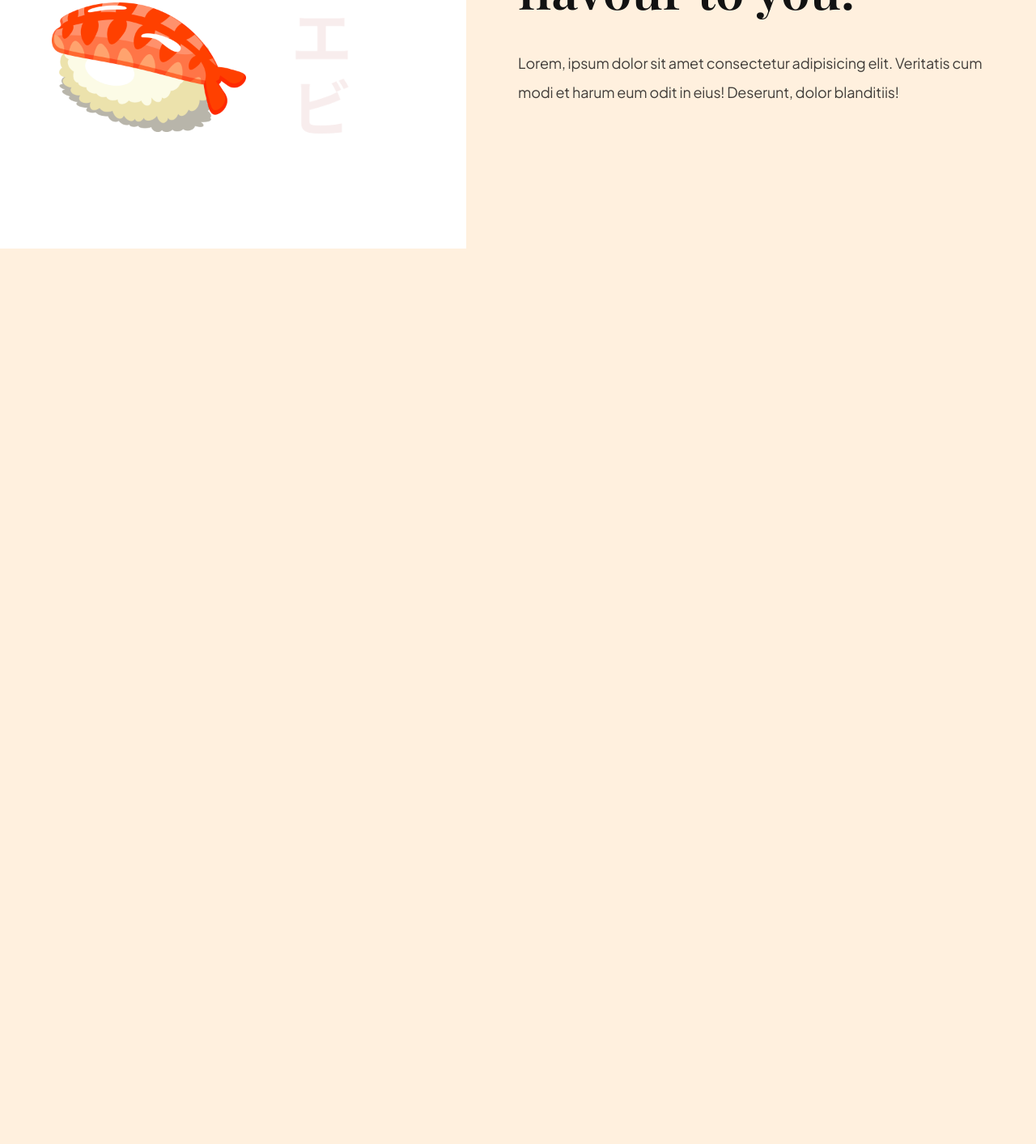
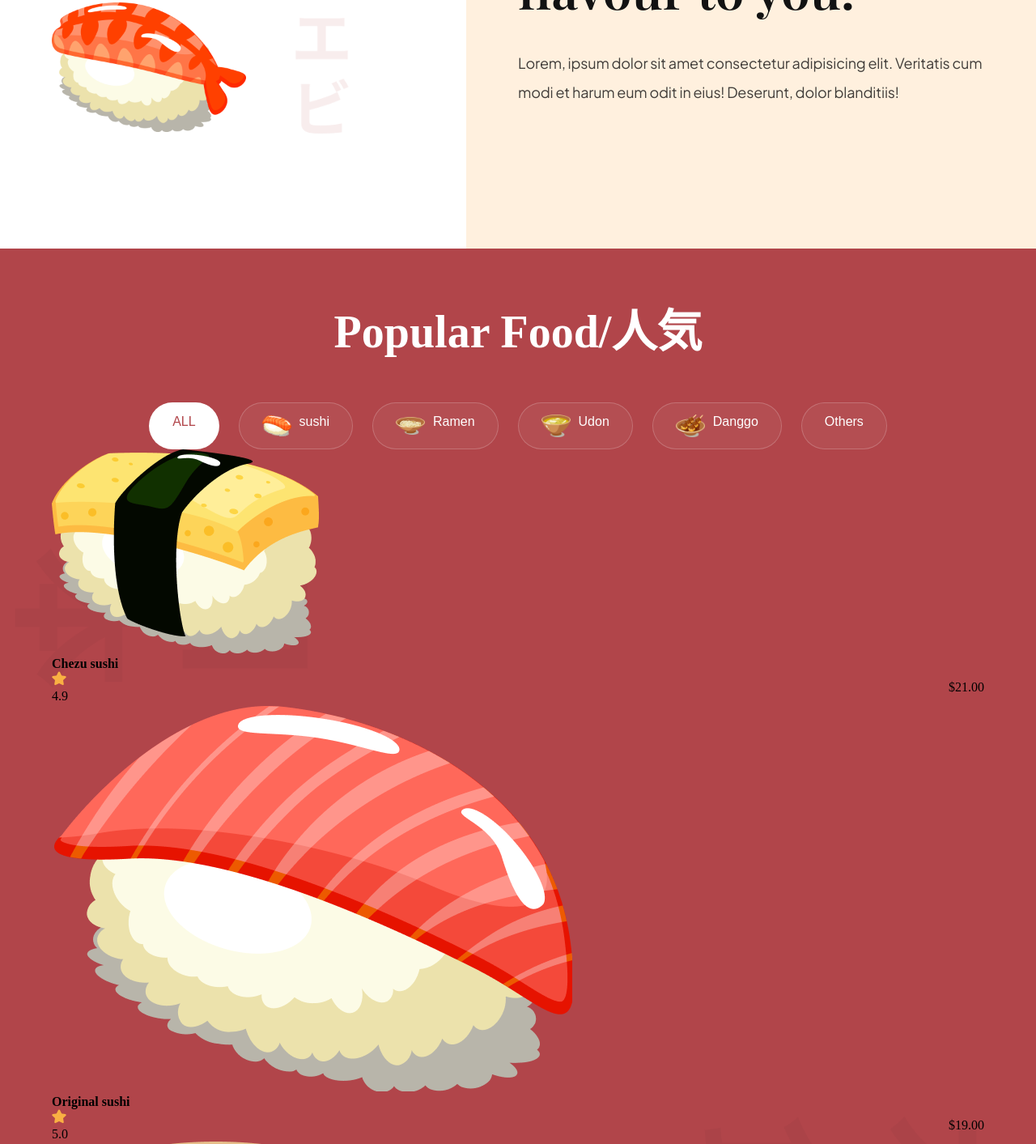
Before and after one commit to nileshshukla3011/shushiman, a website built with Vite: page index.html in a window 1280 px wide. Shown: the part 1179-2592 px from the top of the page at 81% size. Before the commit the page ends 1486 px from the top, so only its background shows below. Built offline with nearby package versions, Linux system fonts and the light colour scheme.

Commit message:
popular section

```diff
--- a/css/sections/popular.css
+++ b/css/sections/popular.css
@@ -0,0 +1,98 @@
+.popular-foods{
+    padding:64px;
+    display:flex;
+    flex-direction: column;
+    background-color:var(--primary-color);
+    background-image:url("../../assets/popular_bg.png");
+    background-position:center;
+    background-repeat: no-repeat;
+    background-size: contain;
+    overflow: hidden;
+}
+
+.popular-foods__title{
+    font-size: 56px;
+    font-family: var(--plafair-display);
+    font-weight: 600;
+    line-height:78px;
+    color: #fff;
+    text-align: center;
+}
+.popular-foods__filters{
+    margin-top: 48px;
+    max-width: 100%;
+    overflow-x:auto;
+    display:flex;
+    justify-content: center;
+    gap: 24px;
+}
+.popular-foods__filters-btn{
+    padding: 10px 28px;
+    display: flex;
+    flex-direction: row;
+    aling-items:center;
+    gap:10px;
+    background: rgba(225,255,225, 0.05);
+    border:1px solid rgba( 255, 255, 255, 0.2);
+    font-size:16px ;
+    border-radius: 46px;
+
+    font-weight: 300px;
+    line-height:25px;
+    color:#fff;
+    cursor: pointer;
+}
+
+.popular-foods__filters-btn img{
+    width: 36px;
+    height: 36px;
+    object-fit: contain;
+}
+.popular-foods__filters-btn.active{
+    background: #fff;
+    color: var(--primary-color);
+}
+.popular-foods__filters-btn:hover{
+    background: #fff;
+    color:var(--primary-color);
+}
+.popular-foods__catalouge{
+    margin-top:64px;
+    display:flex;
+    justify-content: center;
+    align-items:flex-end;
+    flex-wrap:wrap;
+    gap: 56px;
+}
+
+.popular-foods__button{
+    width:fit-content;
+    padding: 20px 30px;
+    margin:80px auto 0;
+    font-weight: 500;
+    font-size:18px;
+    line-height:23px;
+    font-family:var(--plus-jakarta-sans) ;
+    color:white;
+    border:none;
+    outline:none;
+    background: var(--secondary-color);
+    border-radius: 64px;
+    cursor:pointer;
+}
+
+.popular-foods__button img{
+    width: 14px;
+    height:14px;
+    object-fit: contain;
+    margin-left: 21px;
+}
+
+.popular-foods__cards{
+    padding: 38px;
+    min-width: 260px;
+    height: fit-content;
+    display: flex;
+    align-items: center;
+    flex-direction: column;
+}
--- a/index.html
+++ b/index.html
@@ -80,22 +80,88 @@
     <section class="about-us" id="About-us">
       <div class="about-us__image">
         <div class="about-us__image-sushi3">
-        <img src="assets/sushi-3.png" alt="shushi">
+          <img src="assets/sushi-3.png" alt="shushi" />
         </div>
-       <button class="about-us__button" >
+        <button class="about-us__button">
           learn more
-        <img src="assets/arrow-up-right.svg" alt="learn more"/>
+          <img src="assets/arrow-up-right.svg" alt="learn more" />
         </button>
         <div class="about-us__image-sushi2">
-        <img src="assets/sushi-2.png" alt="shushi">
+          <img src="assets/sushi-2.png" alt="shushi" />
         </div>
       </div>
       <div class="about-us__content">
-        <p class="sushi__subtitle">  About-Us/私たちに関しては</p>
-         <h3 class="sushi__title">Our mission is to bring true japanese flavour to you.</h3>
-         <p class="sushi__description"> Lorem, ipsum dolor sit amet consectetur adipisicing elit. Veritatis cum modi et harum eum odit in eius! Deserunt, dolor blanditiis!</p>
+        <p class="sushi__subtitle">About-Us/私たちに関しては</p>
+        <h3 class="sushi__title">
+          Our mission is to bring true japanese flavour to you.
+        </h3>
+        <p class="sushi__description">
+          Lorem, ipsum dolor sit amet consectetur adipisicing elit. Veritatis
+          cum modi et harum eum odit in eius! Deserunt, dolor blanditiis!
+        </p>
       </div>
+    </section>
 
+    <section class="popular-foods" id="menu">
+      <h2 class="popular-foods__title">Popular Food/人気</h2>
+      <div class="popular-foods__filters shushi__hide-scrollbar">
+        <button class="popular-foods__filters-btn active">ALL</button>
+        <button class="popular-foods__filters-btn">
+          <img src="/assets/sushi-9.png" alt="sushi-9" />
+          sushi
+        </button>
+        <button class="popular-foods__filters-btn">
+          <img src="/assets/sushi-8.png" alt="sushi-8" />
+          Ramen
+        </button>
+        <button class="popular-foods__filters-btn">
+          <img src="/assets/sushi-7.png" alt="sushi-7" />
+          Udon
+        </button>
+        <button class="popular-foods__filters-btn">
+          <img src="/assets/sushi-6.png" alt="sushi-6" />
+          Danggo
+        </button>
+        <button class="popular-foods__filters-btn">Others</button>
+      </div>
+      <div class="popular-foods__catalogue">
+      <article class="popular-foods__card">
+        <img class="popular-foods__card-image" src="assets/sushi-12.png" alt="sushi-12"/>
+        <h4 class="popular-foods__card-title">Chezu sushi</h4>
+        <div class="popular-foods__card-details flex-between">
+          <div class="popular-foods__card-rating">
+            <img src="assets/star.svg" alt="star"/>
+            <p>4.9</p>
+          </div>
+           <p class="popular-foods__card-price">$21.00</p>
+        </div>
+      </article>
+      <article class="popular-foods__card active-card">
+        <img class="popular-foods__card-image" src="assets/sushi-11.png" alt="sushi-11"/>
+        <h4 class="popular-foods__card-title">Original sushi</h4>
+        <div class="popular-foods__card-details flex-between">
+          <div class="popular-foods__card-rating">
+            <img src="assets/star.svg" alt="star"/>
+            <p>5.0</p>
+          </div>
+           <p class="popular-foods__card-price">$19.00</p>
+        </div>
+      </article>
+      <article class="popular-foods__card">
+        <img class="popular-foods__card-image" src="assets/sushi-10.png" alt="sushi-10"/>
+        <h4 class="popular-foods__card-title">amen legendo</h4>
+        <div class="popular-foods__card-details flex-between">
+          <div class="popular-foods__card-rating">
+            <img src="assets/star.svg" alt="star"/>
+            <p>4.7</p>
+          </div>
+           <p class="popular-foods__card-price">$21.00</p>
+        </div>
+      </article>
+      </div>
+      <button class="popular-foods__button">Explore Food
+        <img src="assets/arrow-right.svg" alt="arrow-right"/>
+      </button>
     </section>
 
     <script src="js/script.js" type="module"></script>
```
Also changed, not shown: assets/sushi-9.png (added). Lines whose indentation alone changed are shown as unchanged.
